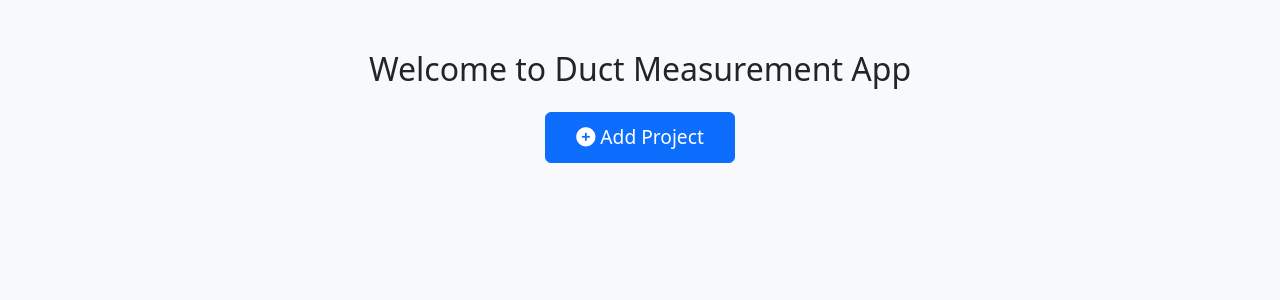
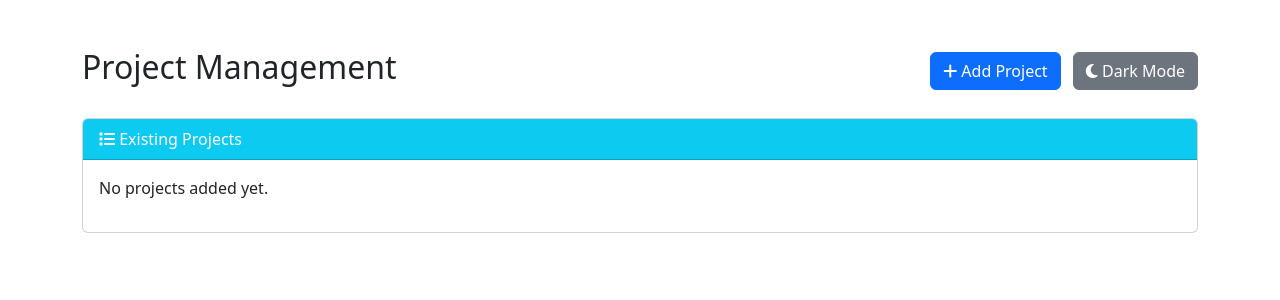
Before and after one commit to Madhan12-tech/duct-measurement, a Flask app: template templates/home.html in a window 1280 px wide. Shown: the top 300 px of the page. Run offline with Flask 3, Linux system fonts and the light colour scheme; the template is opened without the code that fills it, so the values that code supplies are empty.

Commit message:
Update home.html

```diff
--- a/templates/home.html
+++ b/templates/home.html
@@ -2,75 +2,121 @@
 <html lang="en">
 <head>
   <meta charset="UTF-8" />
-  <title>Project Setup</title>
-  <meta name="viewport" content="width=device-width, initial-scale=1">
-
-  <!-- Bootstrap + FontAwesome -->
-  <link href="https://cdn.jsdelivr.net/npm/bootstrap@5.3.0/dist/css/bootstrap.min.css" rel="stylesheet">
+  <title>Project Dashboard</title>
+  <meta name="viewport" content="width=device-width, initial-scale=1" />
+  <link href="https://cdn.jsdelivr.net/npm/bootstrap@5.3.0/dist/css/bootstrap.min.css" rel="stylesheet" />
   <link href="https://cdnjs.cloudflare.com/ajax/libs/font-awesome/6.5.0/css/all.min.css" rel="stylesheet">
-
   <style>
-    body {
-      background-color: #f8f9fa;
-      padding: 50px;
+    body.dark-mode {
+      background-color: #121212;
+      color: #ffffff;
     }
-    .btn-primary {
-      font-size: 1.2rem;
-      padding: 10px 30px;
+    .dark-mode .card {
+      background-color: #1e1e1e;
+    }
+    .dark-mode .table {
+      color: #ffffff;
     }
   </style>
 </head>
-<body>
-
-<div class="container text-center">
-  <h2 class="mb-4">Welcome to Duct Measurement App</h2>
-  <button class="btn btn-primary" data-bs-toggle="modal" data-bs-target="#projectModal">
-    <i class="fa fa-plus-circle"></i> Add Project
+<body class="">
+<div class="container mt-5">
+  <div class="d-flex justify-content-between align-items-center mb-4">
+    <h2>Project Management</h2>
+    <div>
+      <button class="btn btn-primary" data-bs-toggle="modal" data-bs-target="#addProjectModal">
+        <i class="fa fa-plus"></i> Add Project
+      </button>
+      <button class="btn btn-secondary ms-2" onclick="toggleDarkMode()">
+        <i class="fa fa-moon"></i> Dark Mode
       </button>
     </div>
+  </div>
 
-<!-- Project Modal -->
-<div class="modal fade" id="projectModal" tabindex="-1" aria-labelledby="projectModalLabel" aria-hidden="true">
-  <div class="modal-dialog">
-    <form method="POST" action="/save_project">
+  {% with messages = get_flashed_messages() %}
+    {% if messages %}
+      <div class="alert alert-success">
+        {% for message in messages %}
+          <div>{{ message }}</div>
+        {% endfor %}
+      </div>
+    {% endif %}
+  {% endwith %}
+
+  <div class="card">
+    <div class="card-header bg-info text-white">
+      <i class="fa fa-list"></i> Existing Projects
+    </div>
+    <div class="card-body">
+      {% if projects %}
+        <table class="table table-bordered table-striped table-hover">
+          <thead>
+            <tr>
+              <th>#</th>
+              <th>Project Name</th>
+              <th>Enquiry No</th>
+              <th>Engineer</th>
+              <th>Contact</th>
+              <th>Location</th>
+              <th>Action</th>
+            </tr>
+          </thead>
+          <tbody>
+            {% for p in projects %}
+              <tr>
+                <td>{{ loop.index }}</td>
+                <td>{{ p[1] }}</td>
+                <td>{{ p[2] }}</td>
+                <td>{{ p[4] }}</td>
+                <td>{{ p[5] }}</td>
+                <td>{{ p[6] }}</td>
+                <td>
+                  <a href="{{ url_for('home', project_id=p[0]) }}" class="btn btn-sm btn-success">
+                    <i class="fa fa-arrow-right"></i> Open
+                  </a>
+                </td>
+              </tr>
+            {% endfor %}
+          </tbody>
+        </table>
+      {% else %}
+        <p>No projects added yet.</p>
+      {% endif %}
+    </div>
+  </div>
+</div>
+
+<!-- Modal -->
+<div class="modal fade" id="addProjectModal" tabindex="-1" aria-labelledby="addProjectModalLabel" aria-hidden="true">
+  <div class="modal-dialog modal-dialog-centered">
     <div class="modal-content">
-        <div class="modal-header bg-primary text-white">
-          <h5 class="modal-title" id="projectModalLabel">Add Project Details</h5>
-          <button type="button" class="btn-close btn-close-white" data-bs-dismiss="modal" aria-label="Close"></button>
+      <form method="POST" action="{{ url_for('save_project') }}">
+        <div class="modal-header">
+          <h5 class="modal-title" id="addProjectModalLabel">Add New Project</h5>
+          <button type="button" class="btn-close" data-bs-dismiss="modal"></button>
         </div>
         <div class="modal-body">
-          <div class="mb-2">
-            <input type="text" name="project_name" class="form-control" placeholder="Project Name" required>
-          </div>
-          <div class="mb-2">
-            <input type="text" name="enquiry_no" class="form-control" placeholder="Enquiry No" required>
-          </div>
-          <div class="mb-2">
-            <input type="text" name="office_no" class="form-control" placeholder="Office No" required>
-          </div>
-          <div class="mb-2">
-            <input type="text" name="site_engineer" class="form-control" placeholder="Site Engineer" required>
-          </div>
-          <div class="mb-2">
-            <input type="text" name="site_contact" class="form-control" placeholder="Site Contact Number" required>
-          </div>
-          <div class="mb-2">
-            <input type="text" name="location" class="form-control" placeholder="Location" required>
-          </div>
+          <div class="mb-2"><input type="text" class="form-control" name="project_name" placeholder="Project Name" required></div>
+          <div class="mb-2"><input type="text" class="form-control" name="enquiry_no" placeholder="Enquiry No" required></div>
+          <div class="mb-2"><input type="text" class="form-control" name="office_no" placeholder="Office No" required></div>
+          <div class="mb-2"><input type="text" class="form-control" name="site_engineer" placeholder="Site Engineer Name" required></div>
+          <div class="mb-2"><input type="text" class="form-control" name="site_contact" placeholder="Site Contact" required></div>
+          <div class="mb-2"><input type="text" class="form-control" name="location" placeholder="Location" required></div>
         </div>
         <div class="modal-footer">
-          <button type="submit" class="btn btn-success">
-            <i class="fa fa-save"></i> Save & Continue
-          </button>
-          <button type="button" class="btn btn-secondary" data-bs-dismiss="modal">Cancel</button>
-        </div>
+          <button type="submit" class="btn btn-primary">Save and Continue</button>
         </div>
       </form>
     </div>
   </div>
+</div>
 
-<!-- Bootstrap JS -->
+<script>
+  function toggleDarkMode() {
+    document.body.classList.toggle("dark-mode");
+  }
+</script>
+
 <script src="https://cdn.jsdelivr.net/npm/bootstrap@5.3.0/dist/js/bootstrap.bundle.min.js"></script>
-
 </body>
 </html>
```
Lines whose indentation alone changed are shown as unchanged.
